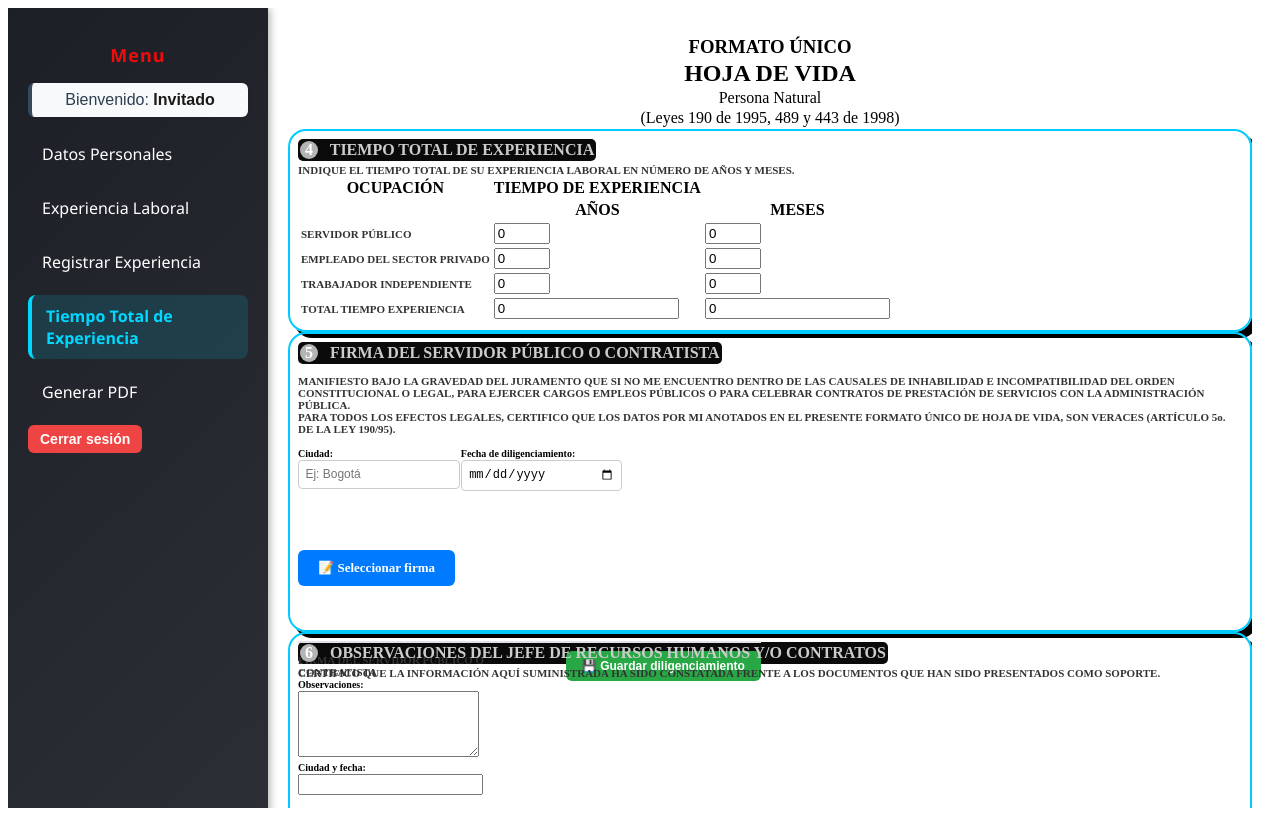
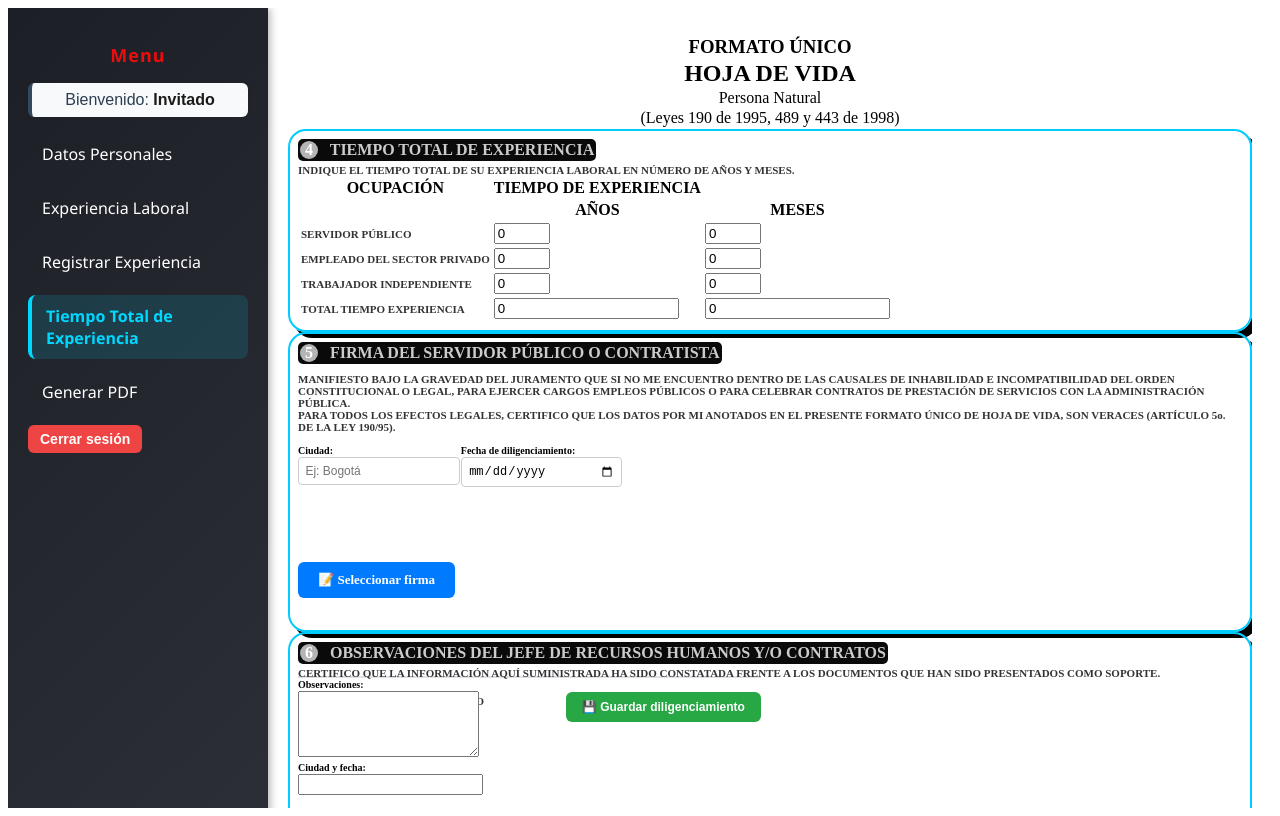
Before and after one commit to RandySimanca/formatounicoenlinea, a Vue app in the folder frontend/: page /panel/Hoja3 in a window 1280 px wide. Built offline with nearby package versions, Linux system fonts and the light colour scheme; no server answers; sample sign-in values are in the browser's storage.

Commit message:
modified:   frontend/src/components/FirmaServidorComponent.vue

```diff
--- a/frontend/src/components/FirmaServidorComponent.vue
+++ b/frontend/src/components/FirmaServidorComponent.vue
@@ -273,8 +273,8 @@ const cambiarFirma = () => {
 .firma-section {
   display: flex;
   flex-direction: column;
-  gap: 0.5rem;
-  max-height: 340px; /* Altura aumentada para evitar desbordamiento */
+  gap: 0.4rem;
+  max-height: 380px; /* Altura aumentada considerablemente */
   overflow: visible;
   padding: 0.5rem !important;
 }
@@ -301,12 +301,12 @@ const cambiarFirma = () => {
 
 /* Contenedor de firma con altura fija */
 .signature-container {
-  min-height: 120px;
-  max-height: 120px;
+  min-height: 150px;
+  max-height: 150px;
   display: flex;
   align-items: center;
   justify-content: center;
-  margin: 0.3rem 0;
+  margin: 0.4rem 0;
 }
 
 /* Vista previa de firma */
@@ -400,9 +400,10 @@ const cambiarFirma = () => {
   display: flex;
   justify-content: space-between;
   align-items: center;
-  padding-top: 0.5rem;
+  padding-top: 0.6rem;
   border-top: 2px solid #dee2e6;
-  margin-top: auto; /* Empuja al final */
+  margin-top: 0.5rem; /* Margen superior para separación */
+  min-height: 40px; /* Altura mínima para el footer */
 }
 
 .firma-label {
```
